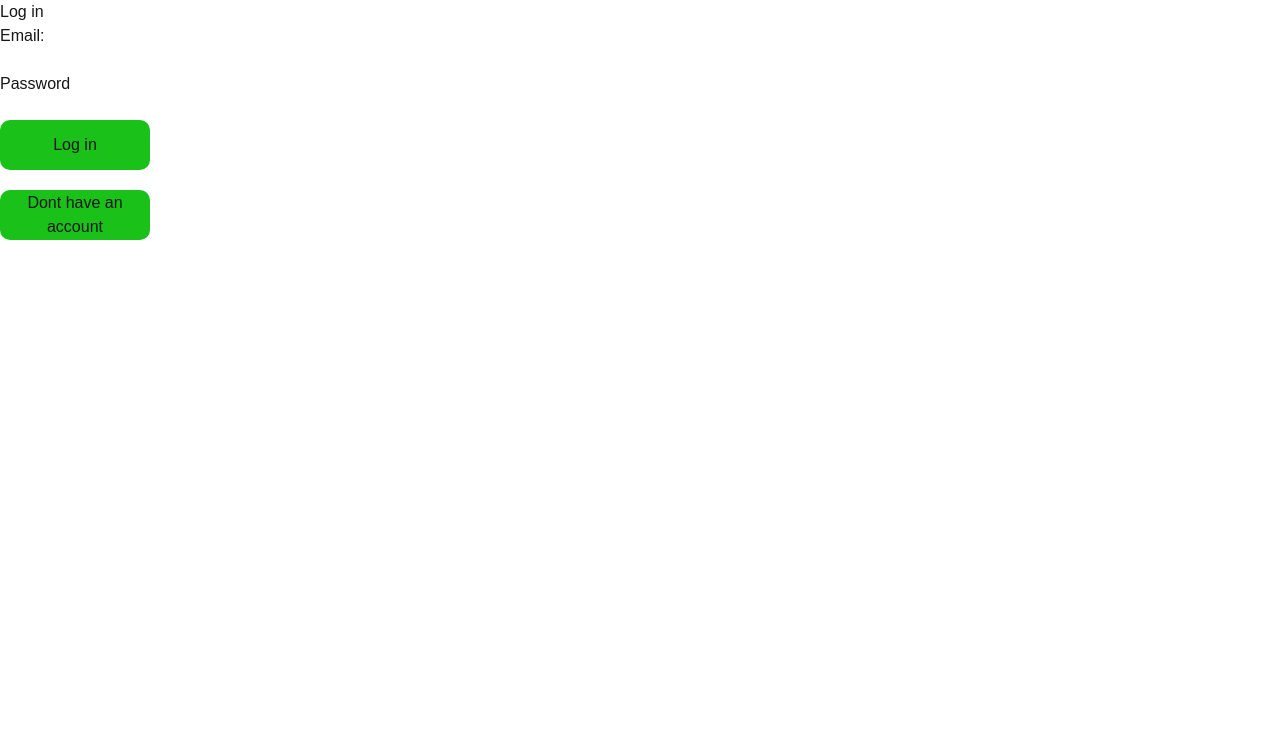
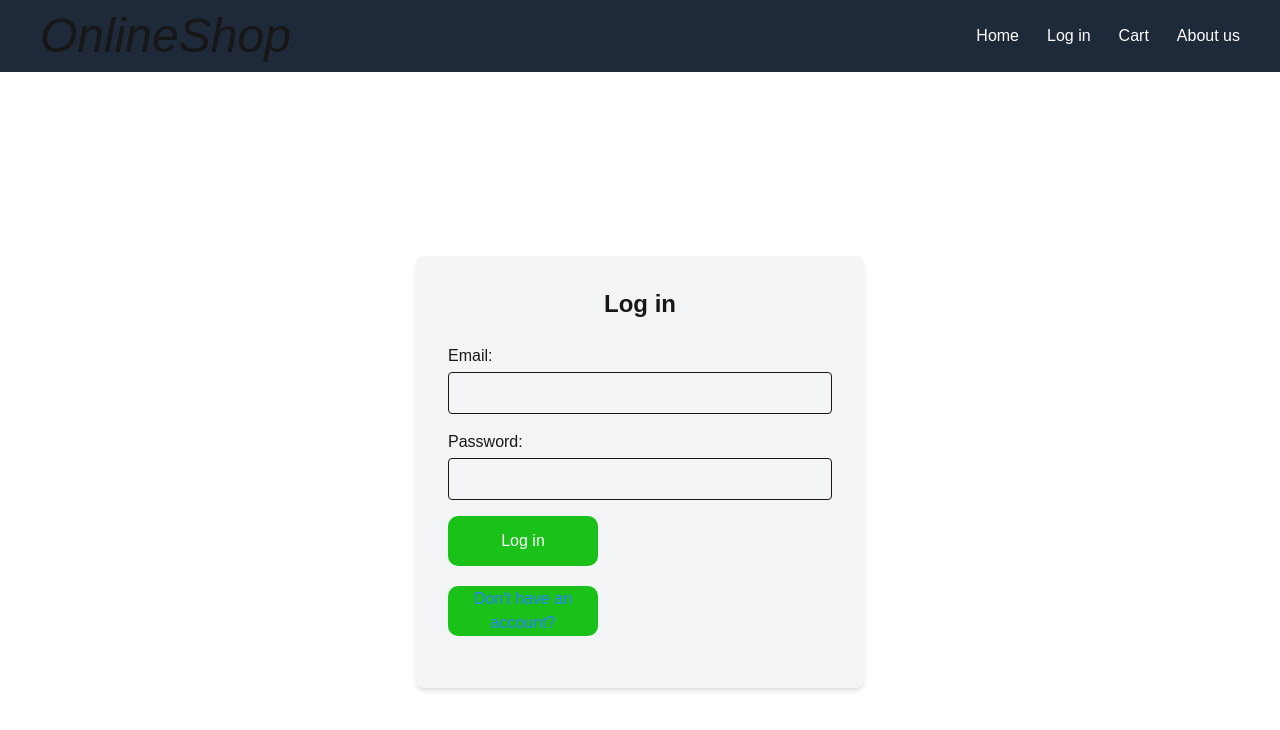
Before and after one commit to karlo34/nextjs-store, a Next.js app: page /login in a window 1280 px wide. Shown: the top 730 px of the page. Built offline with nearby package versions, Linux system fonts and the light colour scheme.

Commit message:
improved routing

```diff
--- a/pages/aboutUs.jsx
+++ b/pages/aboutUs.jsx
@@ -1,25 +1,22 @@
+import Navbar from './navbar';
 
 const aboutUs = () => {
     return (
         <div className="relative h-screen"> {/* Full viewport height container */}
-            {/* Background image */}
+        <Navbar/>
             <img
                 src='/about-us-bg.png'
                 alt="About Us Background"
                 className="absolute inset-0 w-full h-full object-cover z-10"
             />
 
-            {/* Dark overlay */}
             <div className="absolute inset-0 bg-black opacity-40 z-20"></div>
 
-            {/* Content container - centered */}
             <div className="relative z-30 h-full flex flex-col justify-center items-center text-center px-4">
-                {/* Title */}
                 <h1 className="text-5xl text-white mb-8">Who are we</h1>
 
             </div>
-            {/* Description */}
-            <div className="max-w-[50%]"> {/* Changed from max-w-1/2 */}
+            <div className="max-w-[50%]">
                 <h2 className="text-orange-400 text-2xl">
                     Here, we believe online shopping should be fast, reliable, and stress-free.
                     Our mission is simple: deliver top-quality products at unbeatable prices,
--- a/pages/cart.jsx
+++ b/pages/cart.jsx
@@ -1,6 +1,10 @@
+import Navbar from './navbar';
+
 const cart = () => {
-    return(
+    return (
         <div>
+            <Navbar />
+
             <h1>Cart</h1>
         </div>
     )
--- a/pages/index.jsx
+++ b/pages/index.jsx
@@ -1,5 +1,6 @@
 import { Geist, Geist_Mono } from "next/font/google";
 import { useState } from 'react';
+
 
 import Navbar from './navbar';
 import Product from './product';
@@ -18,20 +19,13 @@ const geistMono = Geist_Mono({
 });
 
 export default function Home() {
-  const [navValue, setNavValue] = useState("home");
   return (
     <div className="relative min-h-screen">
       <div>
-        <Navbar
-          currentValue={navValue}
-          onValueChange={setNavValue}
-        />
+        <Navbar/>
       </div>
       <div className="flex justify-center items-center">
-        {navValue === 'home' && <Product />}
-        {navValue === 'login' && <LogIn />}
-        {navValue === 'cart' && <Cart />}
-        {navValue === 'aboutUs' && <AboutUs />}
+        <Product />
       </div>
     </div>
   );
--- a/pages/login.jsx
+++ b/pages/login.jsx
@@ -1,34 +1,62 @@
 import { useState } from 'react';
+import Navbar from './navbar';
+
 const logIn = () => {
     const [logIn, setLogIn] = useState(true);
-    const changeForm = ()  => {
-        if(logIn){
+    const changeForm = () => {
+        if (logIn) {
             setLogIn(false);
         }
-        else{
+        else {
             setLogIn(true);
         }
     }
     return (
         <div>
-            {
-                logIn ? (
-                    <div id="login">
-                        <h1>Log in</h1>
-                        <label htmlFor="">Email:</label><br />
-                        <input className="bg-white" type="email" name="" id="" /><br />
+            <Navbar />
+            <div className="min-h-screen flex flex-col justify-center items-center"> {/* Center container */}
 
-                        <label htmlFor="">Password</label><br />
-                        <input className="bg-white" type="password" /><br />
 
-                        <button type="submit">Log in</button><br />
-                        <button onClick={changeForm}>Dont have an account</button>
+                {logIn ? (
+                    <div id="login" className="w-full max-w-md p-8 bg-gray-100 rounded-lg shadow-md"> {/* Form container */}
+                        <h1 className="text-2xl font-bold text-center mb-6">Log in</h1>
+                        <form className="space-y-4">
+                            <div>
+                                <label className="block mb-1">Email:</label>
+                                <input
+                                    className="w-full p-2 border rounded"
+                                    type="email"
+                                />
+                            </div>
+
+                            <div>
+                                <label className="block mb-1">Password:</label>
+                                <input
+                                    className="w-full p-2 border rounded"
+                                    type="password"
+                                />
+                            </div>
+
+                            <button
+                                type="submit"
+                                className="w-full bg-blue-500 text-white p-2 rounded hover:bg-blue-600">
+                                Log in
+                            </button>
+                            <br />
+                            <button
+                                type="button"
+                                onClick={changeForm}
+                                className="w-full text-blue-500 hover:underline">
+                                Don't have an account?
+                            </button>
+                        </form>
                     </div>
                 ) : (
-                    <div id='signup'>
+                    <div id="signup" className="w-full max-w-md p-8 bg-gray-100 rounded-lg shadow-md">
+
                         <h1>Sign up</h1>
                         <label htmlFor="">Username:</label><br />
-                        <input className="bg-white" type="text" placeholder='username'/><br />
+                        <input className="bg-white" type="text" placeholder='username' /><br />
 
                         <label htmlFor="">Email:</label><br />
                         <input className="bg-white" type="email" name="" id="" /><br />
@@ -41,10 +69,10 @@ const logIn = () => {
 
                         <button type="submit">Sign in</button><br />
                         <button onClick={changeForm}>Already have an account</button>
+
                     </div>
-                   )
-            }
-
+                )}
+            </div>
         </div>
     )
 }
--- a/pages/navbar.jsx
+++ b/pages/navbar.jsx
@@ -1,16 +1,17 @@
 export let ime = 'Valentina';
-
+import { useRouter } from 'next/router';
 const Navbar = ({ currentValue, onValueChange }) => {
+    const router = useRouter();
     return (
         <div className="flex items-center">
             <div>
                 <h1 className="italic flex flex-row bg-gray-800 justify-end items-center w-full h-18 gap-7 pl-10 z-30 text-5xl">OnlineShop</h1>
             </div>
             <div className={`flex flex-row bg-gray-800 justify-end items-center w-full h-18 gap-7 pr-10 z-30 ${currentValue === 'login' || currentValue === 'cart' ? 'max-w-100vw' : 'max-w-[calc(100vw-17px)]'}`}>
-                <h1 onClick={() => onValueChange('home')} id="home" className={`cursor-pointer ${currentValue === 'home' ? 'text-yellow-400 underline underline-offset-5 border-yellow-400' : 'text-white'}`}>Home</h1>
-                <h1 onClick={() => onValueChange('login')} id="login" className={`cursor-pointer ${currentValue === 'login' ? 'text-yellow-400 underline underline-offset-5 border-yellow-400' : 'text-white'}`}>Log in</h1>
-                <h1 onClick={() => onValueChange('cart')} id="cart" className={`cursor-pointer ${currentValue === 'cart' ? 'text-yellow-400 underline underline-offset-5 border-yellow-400' : 'text-white'}`}>Cart</h1>
-                <h1 onClick={() => onValueChange('aboutUs')} id="aboutUs" className={`cursor-pointer ${currentValue === 'aboutUs' ? 'text-yellow-400 underline underline-offset-5 border-yellow-400' : 'text-white'}`}>About us</h1>
+                <h1 onClick={() => {router.push(`/`)}} id="home" className={`cursor-pointer ${currentValue === 'home' ? 'text-yellow-400 underline underline-offset-5 border-yellow-400' : 'text-white'}`}>Home</h1>
+                <h1 onClick={() => {router.push(`/login`)}} id="login" className={`cursor-pointer ${currentValue === 'login' ? 'text-yellow-400 underline underline-offset-5 border-yellow-400' : 'text-white'}`}>Log in</h1>
+                <h1 onClick={() => {router.push(`/cart`)}} id="cart" className={`cursor-pointer ${currentValue === 'cart' ? 'text-yellow-400 underline underline-offset-5 border-yellow-400' : 'text-white'}`}>Cart</h1>
+                <h1 onClick={() => {router.push(`/aboutUs`)}} id="aboutUs" className={`cursor-pointer ${currentValue === 'aboutUs' ? 'text-yellow-400 underline underline-offset-5 border-yellow-400' : 'text-white'}`}>About us</h1>
             </div>
         </div>
     );
--- a/pages/product.jsx
+++ b/pages/product.jsx
@@ -1,5 +1,8 @@
 import { useState, useEffect, useRef } from 'react';
 import { useRouter } from 'next/router';
+
+
+
 const Product = () => {
     const [productList, setProduct] = useState([]);
     const buttonRef = useRef();
```
